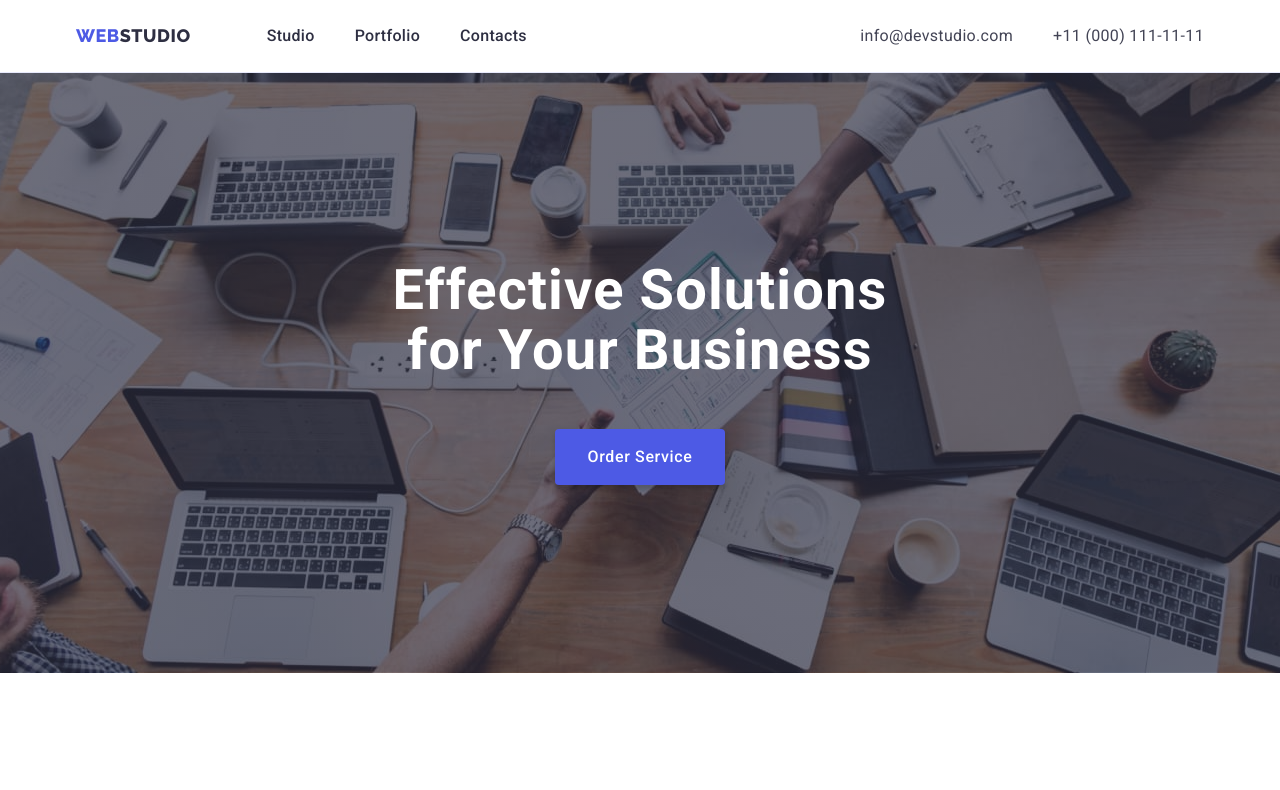
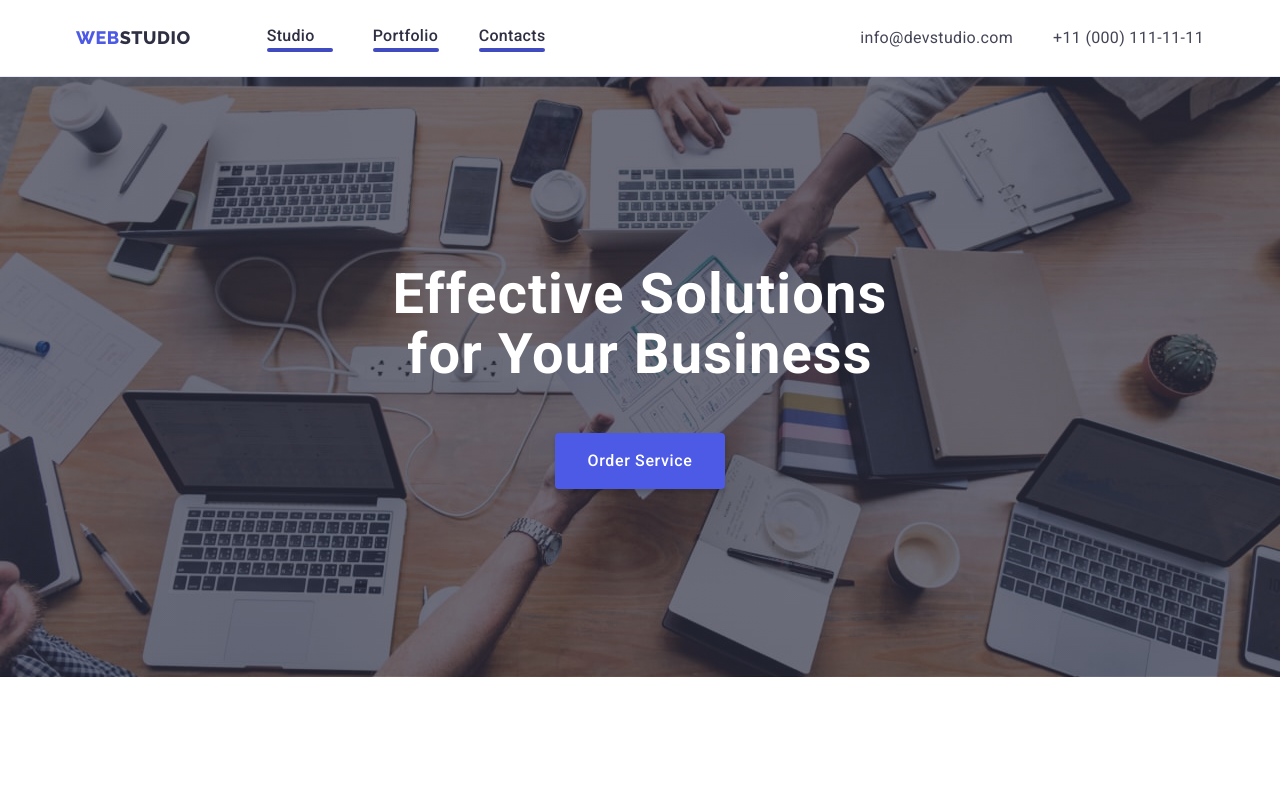
Before and after one commit to OlgaBezeiko/goit-markup-hw-05, a plain HTML site: page index.html in a window 1280 px wide. Shown: the top 790 px of the page. Drawn offline with nearby package versions, Linux system fonts and the light colour scheme.

Commit message:
Зміни 16/02/23 2

```diff
--- a/css/styles.css
+++ b/css/styles.css
@@ -97,6 +97,7 @@ align-items: center;}
   margin-right: 40px;
 }
 
+
 .menu-link {
   font-weight: 500;
   font-size: 16px;
@@ -108,6 +109,15 @@ align-items: center;}
 .menu-link:hover,
 .menu-link:focus {
   color: var(--color-ocean-hover-pressed);
+}
+
+.menu-item::after {
+  display: block;
+  content: '';
+  width: 66px;
+  height: 4px;
+  background-color: var(--color-ocean-hover-pressed);
+  border-radius: 2px;
 }
 .contact-mail-phone  {
 font-family: 'Roboto', sans-serif;
```
